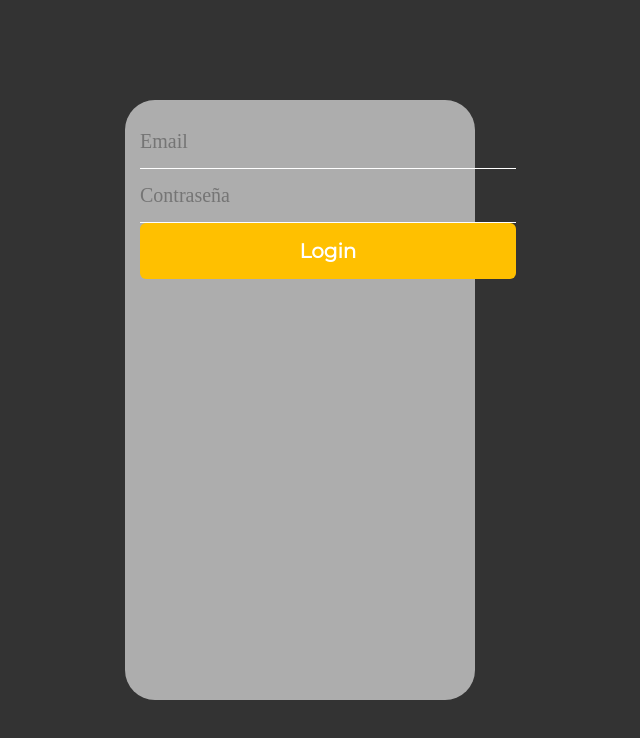
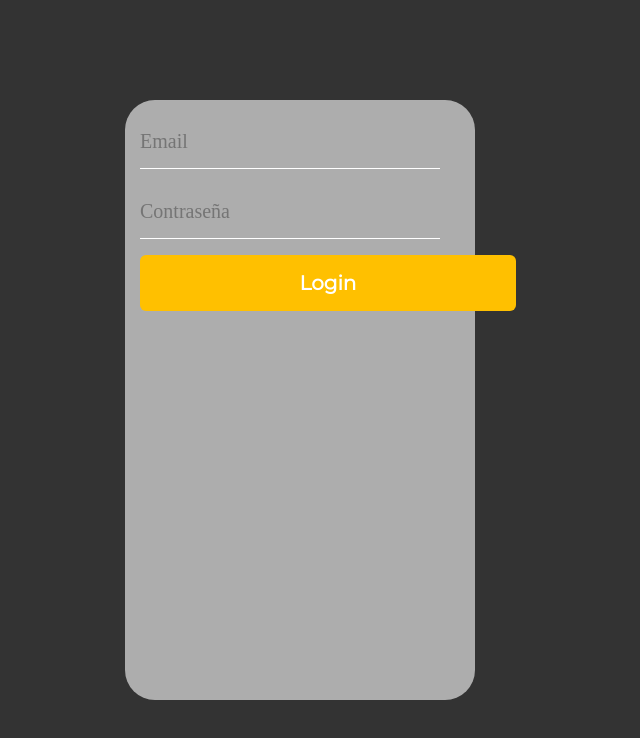
Before and after one commit to famicucci/pi-boilerplate, a Next.js app: page /login in a window 1280 px wide. Shown: the top 738 px of the page, without its empty margins (340-980 px from the left). Built offline with nearby package versions, Linux system fonts and the light colour scheme.

Commit message:
Add fullWidth container in TextField

```diff
--- a/components/inputs/TextField.tsx
+++ b/components/inputs/TextField.tsx
@@ -8,12 +8,13 @@ export default function TextField({
 	name,
 	placeholder,
 	type,
+	fullWidth,
 }: TextField) {
 	const { field, fieldState } = useController({ control, name });
 	const { error } = fieldState;
 
 	return (
-		<div className={styles.box}>
+		<div className={!fullWidth ? styles.container : styles.containerFullWidth}>
 			<input
 				{...field}
 				type={type}
--- a/models/textField.ts
+++ b/models/textField.ts
@@ -5,4 +5,5 @@ export interface TextField {
 	name: UseControllerProps<any>['name'];
 	type: string;
 	placeholder?: string;
+	fullWidth?: boolean;
 }
--- a/styles/textField.module.css
+++ b/styles/textField.module.css
@@ -1,9 +1,11 @@
-.box {
-	width: 376px;
-	/* height: 10; */
-	/* border color */
-	/* border: 1px solid #fff; */
-	font-family: grapenuts;
+.container {
+	width: 300px;
+	margin-bottom: 16px;
+}
+
+.containerFullWidth {
+	width: 100%;
+	margin-bottom: 16px;
 }
 
 .input {
@@ -13,7 +15,6 @@
 	outline: none;
 	background: none;
 	color: #fff;
-	/* white border */
 	border-bottom: 1px solid #fff;
 
 	/* font-style: normal; */
```
